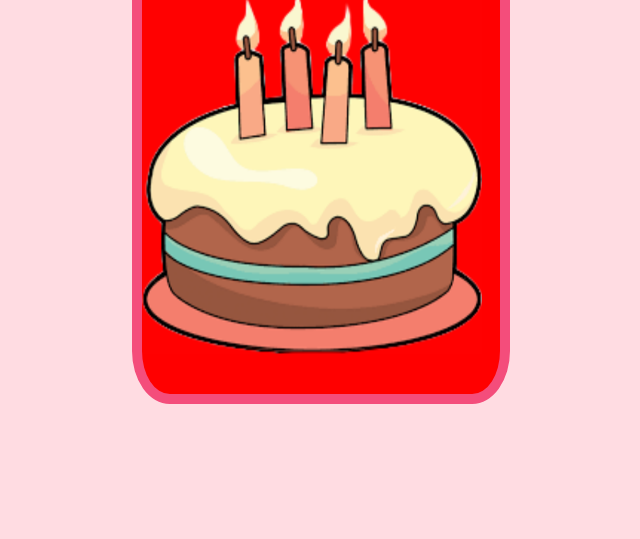
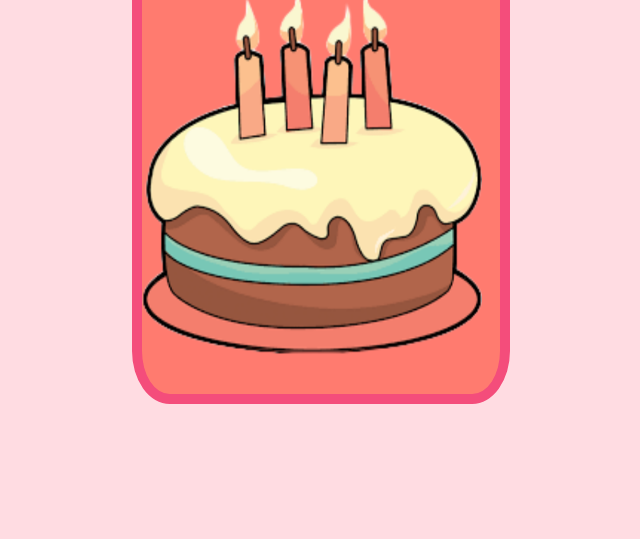
Before and after one commit to AaravGoyalFuture/Birthday-Website-, a plain HTML site: page index.html in a window 1280 px wide. Shown: the part 261-800 px from the top of the page, without its empty margins (319-959 px from the left). Drawn offline with Linux system fonts and the light colour scheme.

Commit message:
Update index.html

```diff
--- a/index.html
+++ b/index.html
@@ -3,6 +3,7 @@
 <head>
     <meta charset="UTF-8">
     <title>Birthday Website For My Son</title>
+    <meta name="keywords" content="birthdaywebsiteprince, happybirthdayprince, birthdaywebsiteprince.netlify.com">
     <style>
         *{
             margin: 0%;
@@ -21,7 +22,7 @@
         div{
             height: 14cm;
             width: 10cm;
-            background-color: #ff0000;
+            background-color: #ff7b6f;
             border: 10px solid #f44d7b;
             position: absolute;
             transition: all 2s linear;
```
